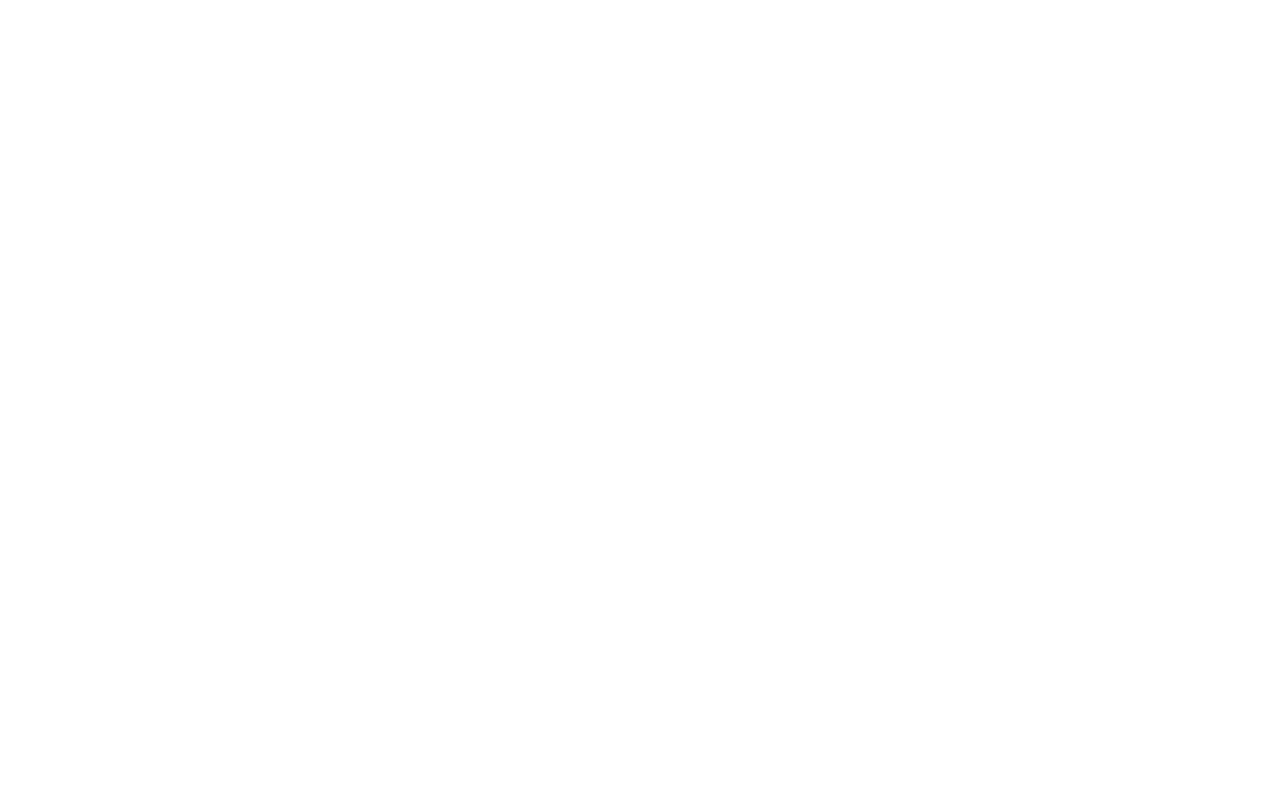
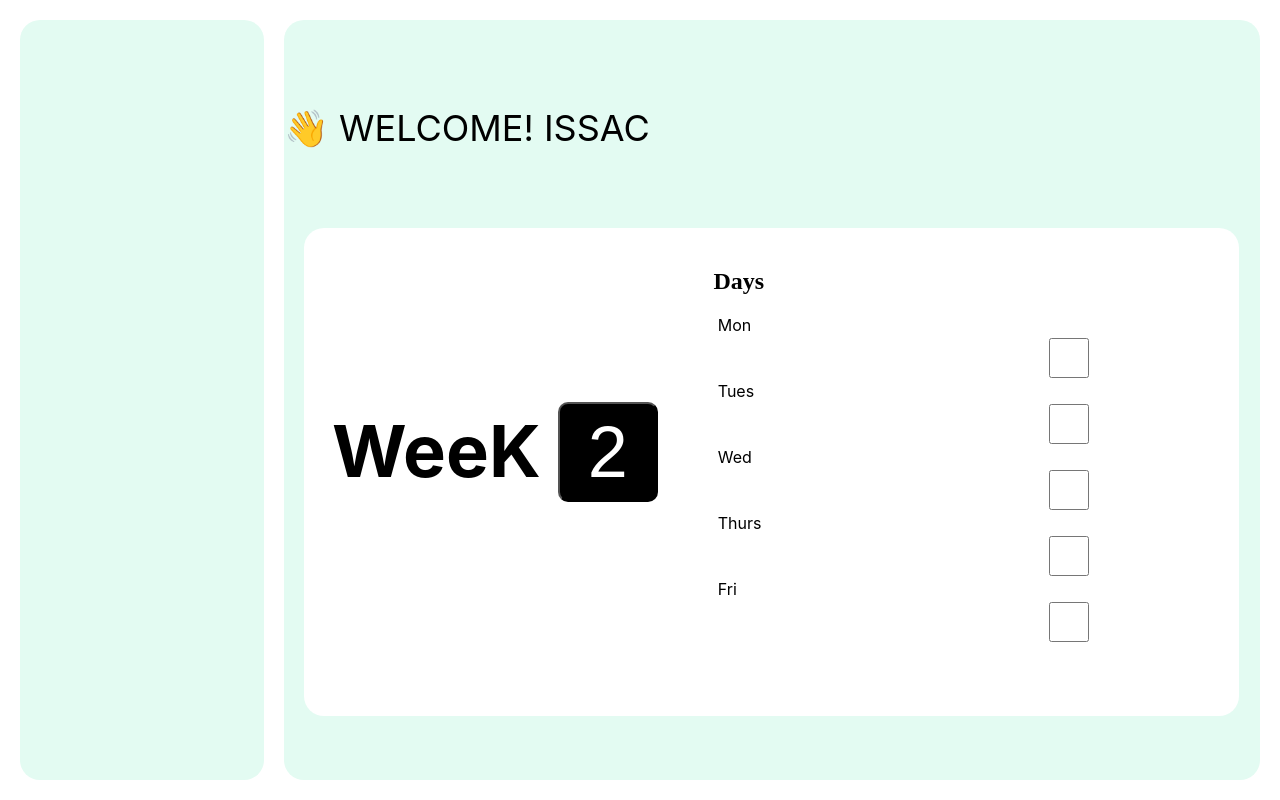
Before and after one commit to semicolon-africa-dev/Attendance-Management-Frontend, a React (Create React App) app: page / in a window 1280 px wide. Built offline with nearby package versions, Linux system fonts and the light colour scheme.

Commit message:
Native Daily Attendance

```diff
--- a/src/App.js
+++ b/src/App.js
@@ -6,8 +6,8 @@
 function App() {
   return (
     <div className="App">
-      {/*<Admin/>*/}
-      {/*<Attendance/>*/}
+      <Attendance/>
+        {/*<Admin/>*/}
     </div>
   );
 }
```
